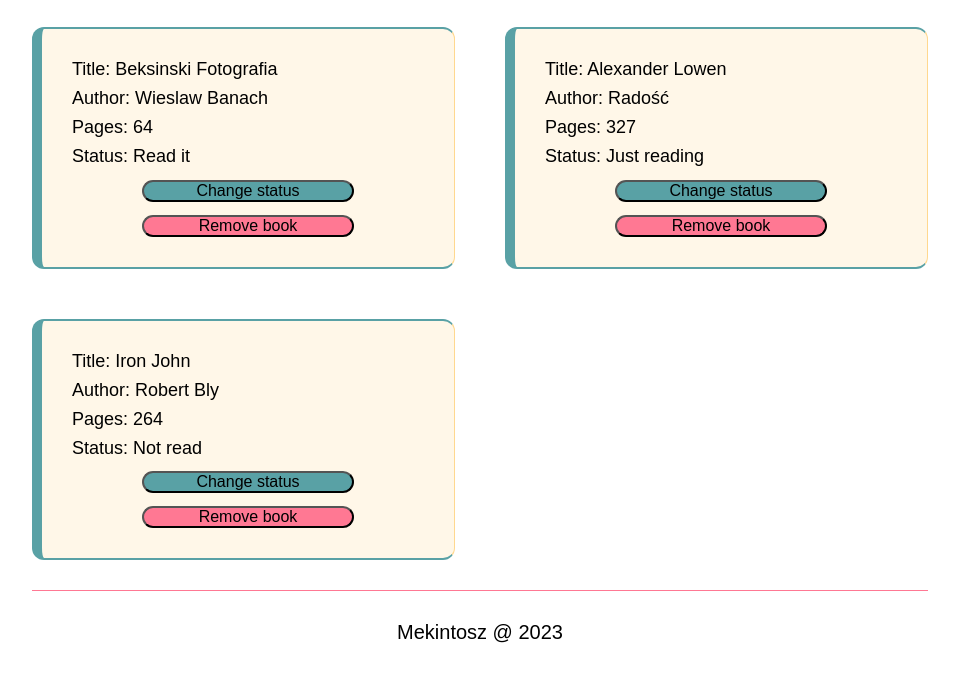
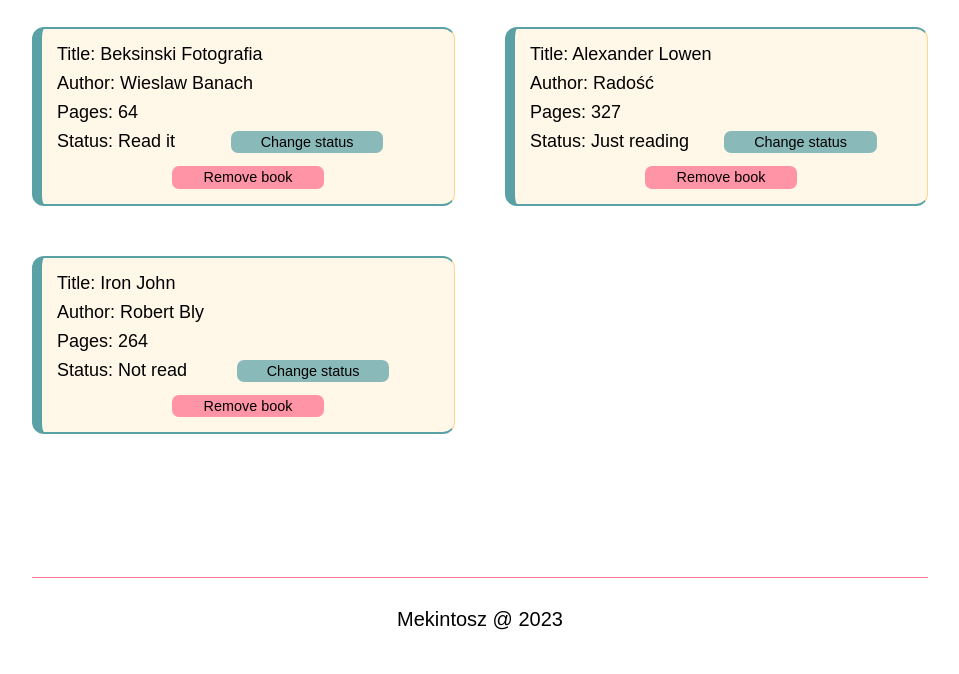
Before and after one commit to Mekintosz/library-project, a plain HTML site: page index.html in a window 1280 px wide. Shown: the part 139-813 px from the top of the page, without its empty margins (160-1119 px from the left). Drawn offline with Linux system fonts and the light colour scheme.

Commit message:
Butoon styling on books

```diff
--- a/script.js
+++ b/script.js
@@ -104,16 +104,19 @@ function createLibraryCards() {
     card.appendChild(pages);
     pages.appendChild(pagesText);
 
+    const statusContainer = document.createElement("div");
+    statusContainer.setAttribute("class", "status-container");
+    card.appendChild(statusContainer);
 
     const status = document.createElement("p");
     const statusText = document.createTextNode(`Status:   ${book.status}`);
-    card.appendChild(status);
+    statusContainer.appendChild(status);
     status.appendChild(statusText);
 
     const changeStatusButton = document.createElement("button");
     changeStatusButton.innerText = "Change status";
     changeStatusButton.setAttribute("class", "change-status-button")
-    card.appendChild(changeStatusButton);
+    statusContainer.appendChild(changeStatusButton);
     changeStatusButton.addEventListener("click", () => {book.changeStatus();
     updateBookCards();
     });
--- a/style.css
+++ b/style.css
@@ -23,7 +23,7 @@ body {
     padding: 30px 0;
     background-color: white;
     display: grid;
-    grid-template-columns: repeat(auto-fill, minmax(300px, 1fr));
+    grid-template-columns: repeat(auto-fill, minmax(290px, 1fr));
     width: 70vw;
     gap: 50px;
 }
@@ -33,13 +33,36 @@ body {
     flex-direction: column;
     flex: 1;
     background-color: #FFF7E8;
-    padding: 30px;
+    padding: 15px;
     border: 1px solid #FFD88F;
     border-radius: 12px;
     border-left: 10px solid #59A1A5;
     border-top: 2px solid #59A1A5;
     border-bottom: 2px solid #59A1A5;
     gap: 8px;
+}
+
+.status-container {
+  display: flex;
+  justify-content: center;
+}
+
+.change-status-button {
+  background-color: #59a1a5b5;
+  margin: 0 auto;
+}
+
+.remove-button {
+  background-color: #ff7893c5;
+  margin: 0.3rem auto 0;
+}
+
+.change-status-button, .remove-button {
+  width: 40%;
+  border-radius: 7px;
+  font-size: 0.9rem;
+  border: none;
+  min-height: 1.4rem;
 }
 
 /* ---------------------header---------------- */
@@ -71,29 +94,13 @@ header button {
   /* align-items:  center; */
   font-size: 28px;
   border: none;
-  background-color:white;
+  background-color:white
 }
 
 header button img {
   height: 1em;
   align-self: flex-end;
 }
-
-.change-status-button {
-  background-color: #59A1A5;
-}
-
-.remove-button {
-  background-color: #FF7893;
-}
-
-.change-status-button, .remove-button {
-  width: 60%;
-  border-radius: 100px;
-  margin: 0.3rem auto 0;
-  font-size: 1rem;
-}
-
 
 /* -----------------modal------------------ */
 .modal {
```
